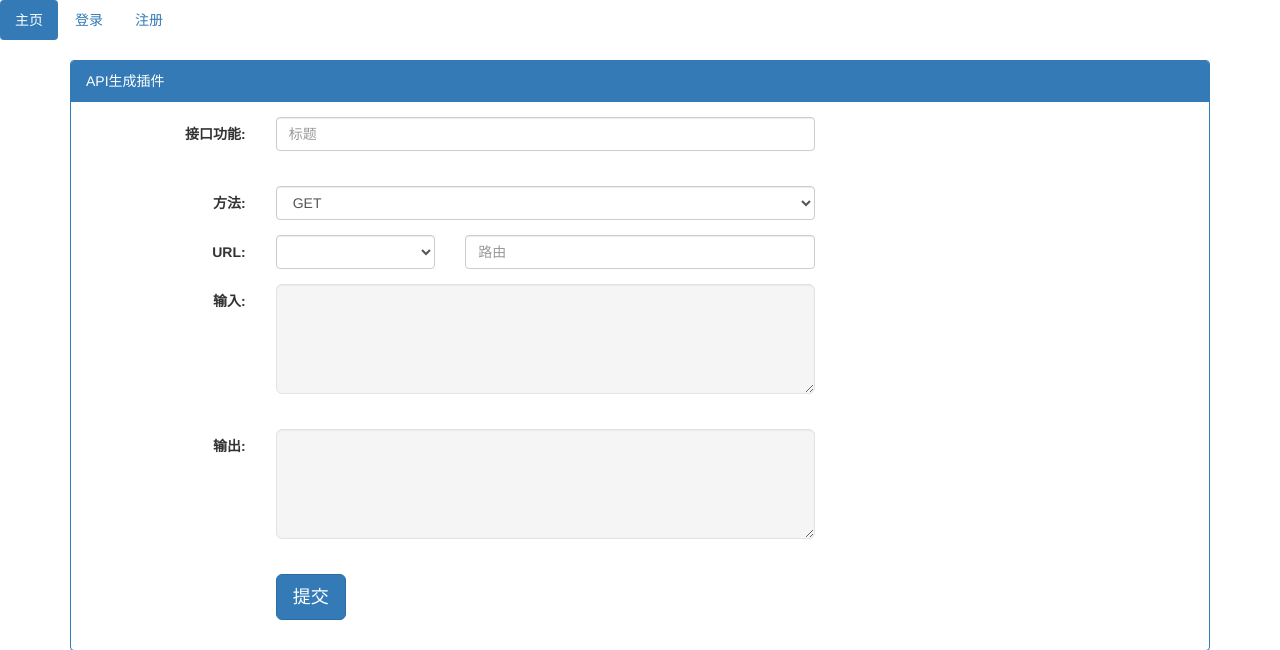
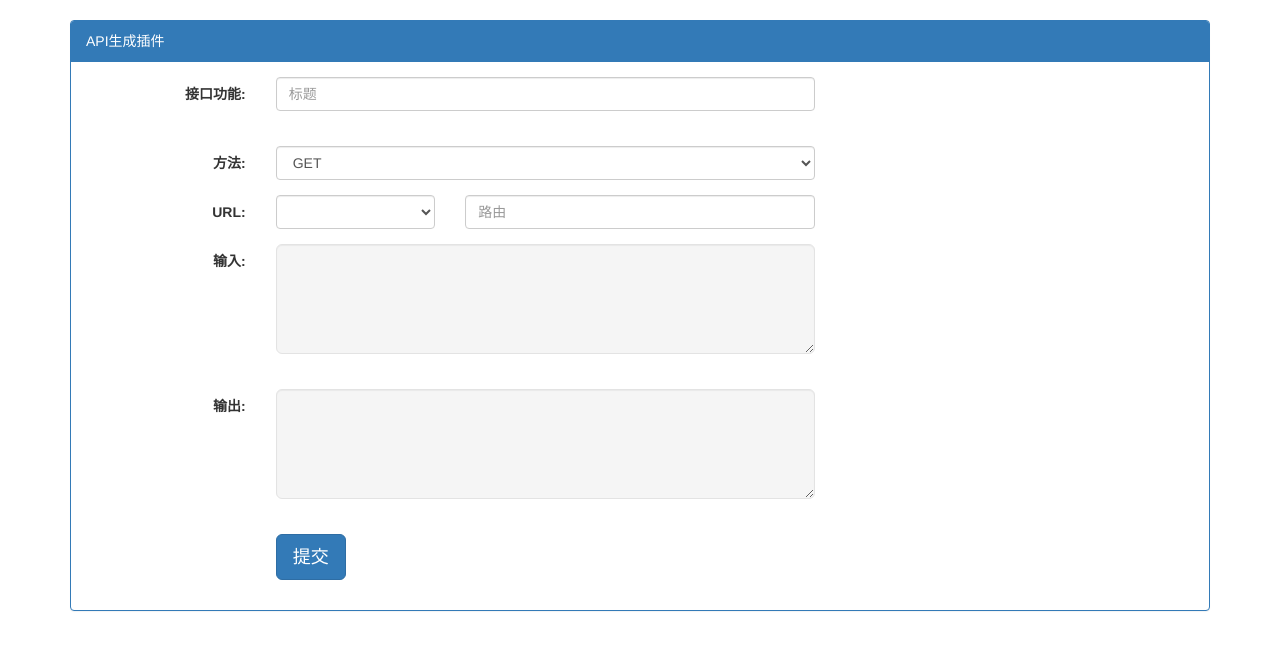
Before and after one commit to ZHAISHENKING/mark, a Flask app: page /mark in a window 1280 px wide. Shown: the top 650 px of the page. Run offline with Flask 2, Linux system fonts and the light colour scheme; data that the repository does not hold is empty; parts of the project's set-up code (start-up, migrations or seed data) failed here and were passed over; some libraries are stand-ins or nearby versions.

Commit message:
去掉导航条

```diff
--- a/templates/home.html
+++ b/templates/home.html
@@ -18,20 +18,9 @@
     </style>
 </head>
 <body>
-<ul class="nav nav-pills" id="myTabs">
-  <li role="presentation" class="active"><a href="#">主页</a></li>
-  <li role="presentation"><a href="#">登录</a></li>
-  <li role="presentation"><a href="#">注册</a></li>
-</ul>
+
 {% block body%}
 
 {% endblock %}
 </body>
 </html>
-<script src="https://cdn.bootcss.com/twitter-bootstrap/4.2.1/js/bootstrap.bundle.js"></script>
-<script>
-    $('#myTabs a').click(function (e) {
-      e.preventDefault()
-      $(this).tab('show')
-    })
-</script>
```
